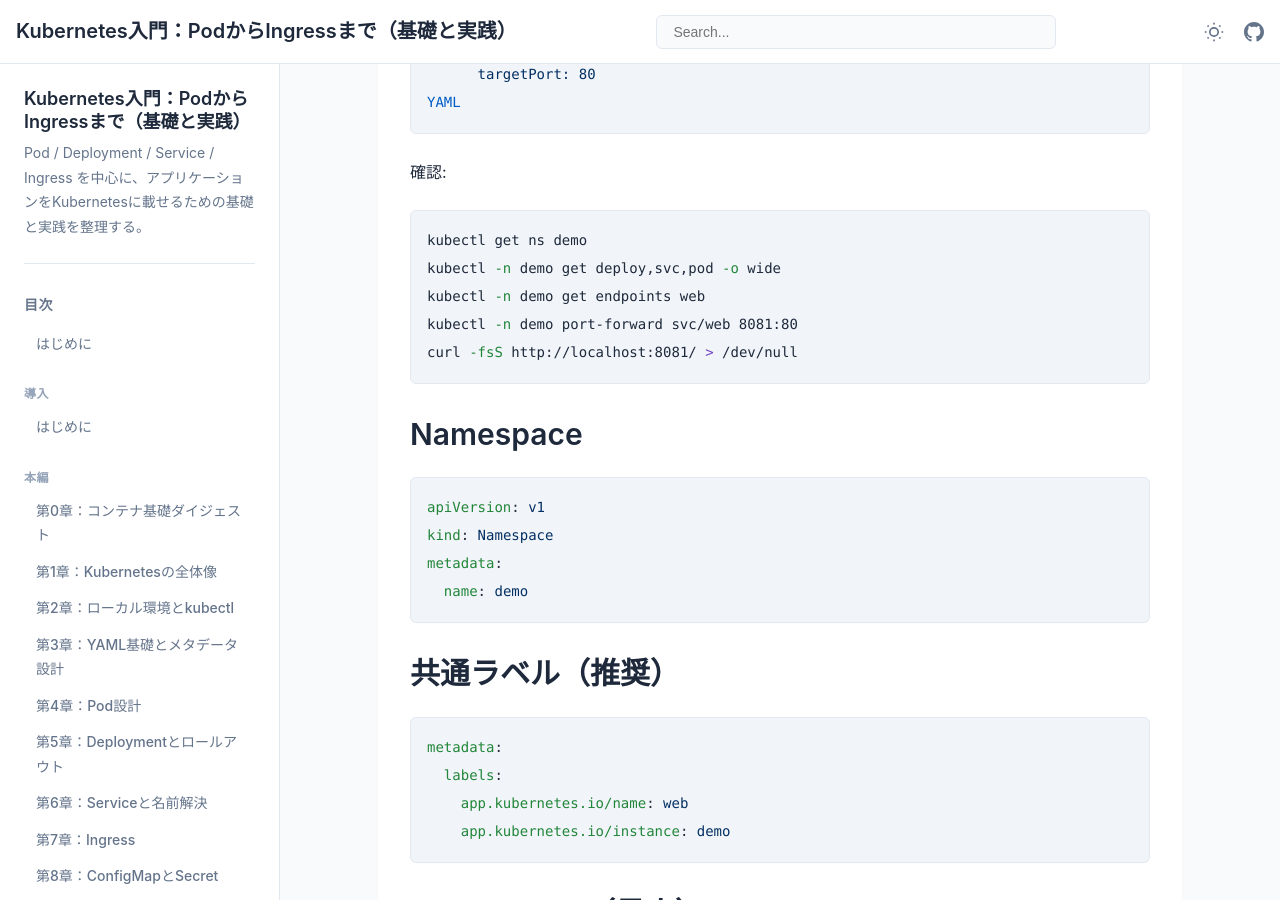
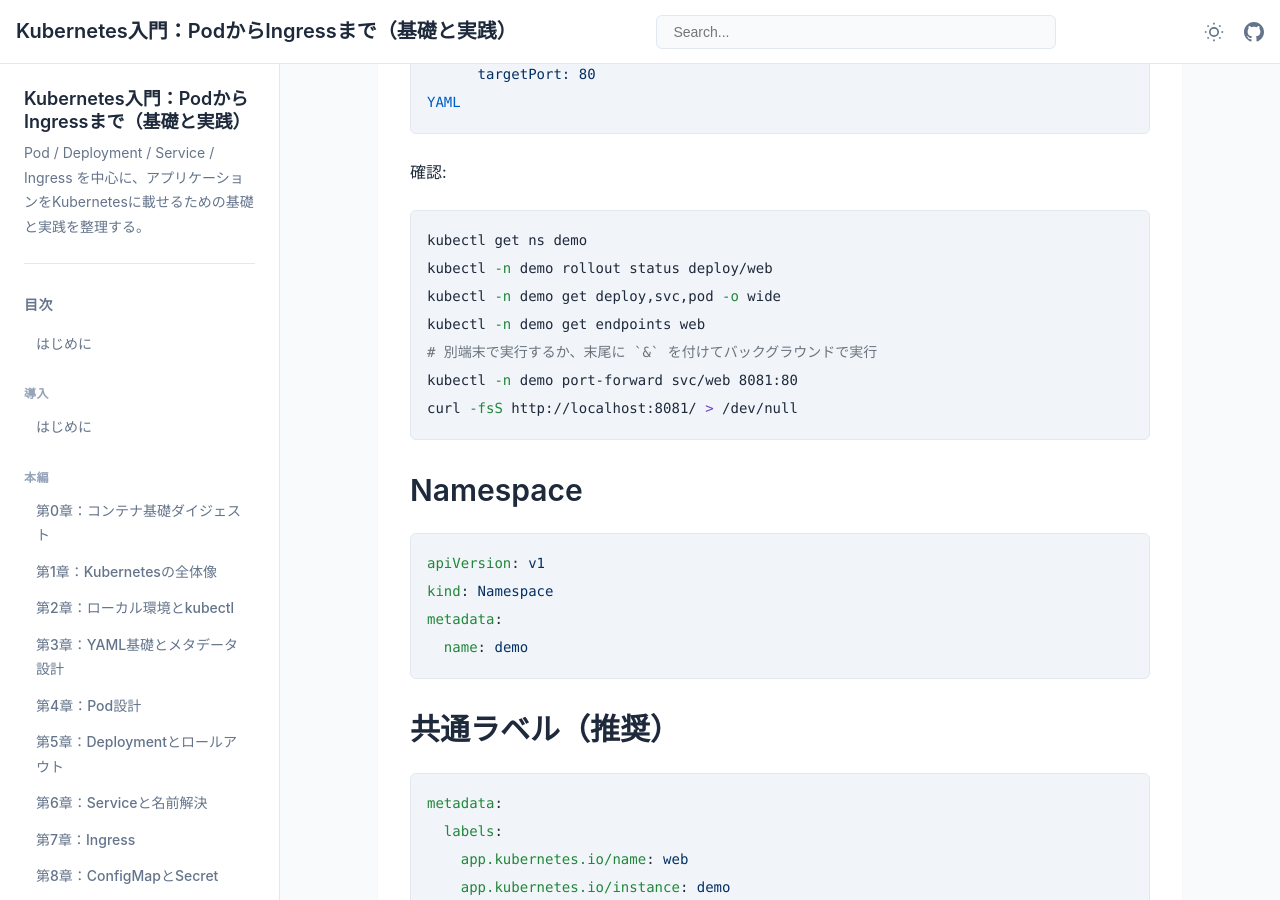
Before and after one commit to itdojp/kubernetes-basics-book, a Jekyll site: the page built from docs/appendices/appendix-b/index.md, in a window 1280 px wide and 900 px high, scrolled down 1765 px. Built offline with Jekyll 4.4.1, drawn with Linux system fonts in a browser that asks for light colours.

Commit message:
docs: clarify appendix port-forward verification

````diff
--- a/docs/appendices/appendix-b/index.md
+++ b/docs/appendices/appendix-b/index.md
@@ -67,8 +67,10 @@ YAML
 
 ```bash
 kubectl get ns demo
+kubectl -n demo rollout status deploy/web
 kubectl -n demo get deploy,svc,pod -o wide
 kubectl -n demo get endpoints web
+# 別端末で実行するか、末尾に `&` を付けてバックグラウンドで実行
 kubectl -n demo port-forward svc/web 8081:80
 curl -fsS http://localhost:8081/ > /dev/null
 ```
````
Also changed, not shown: src/appendices/appendix-b/index.md (+2 -0 lines).
